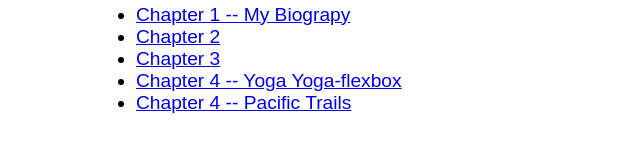
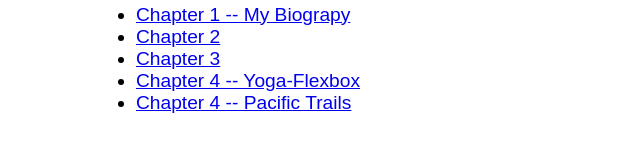
Before and after one commit to motowngal/webd168, a plain HTML site: page index.html in a window 1280 px wide. Shown: the part 394-546 px from the top of the page, 294-934 px from the left. Drawn offline with Linux system fonts and the light colour scheme.

Commit message:
Add files via upload

```diff
--- a/index.html
+++ b/index.html
@@ -24,9 +24,7 @@
         <li><a href="chapter1/">Chapter 1 -- My Biograpy</a></li>
         <li><a href="chapter2/">Chapter 2</a></li>
         <li><a href="chapter3/">Chapter 3</a></li>
-        <li>
-          <a href="chapter4/Yoga-flexbox/">Chapter 4 -- Yoga Yoga-flexbox</a>
-        </li>
+        <li><a href="chapter4/Yoga-flexbox/">Chapter 4 -- Yoga-Flexbox</a></li>
         <li>
           <a href="chapter4.1/Pacific Trails/">Chapter 4 -- Pacific Trails</a>
         </li>
```
